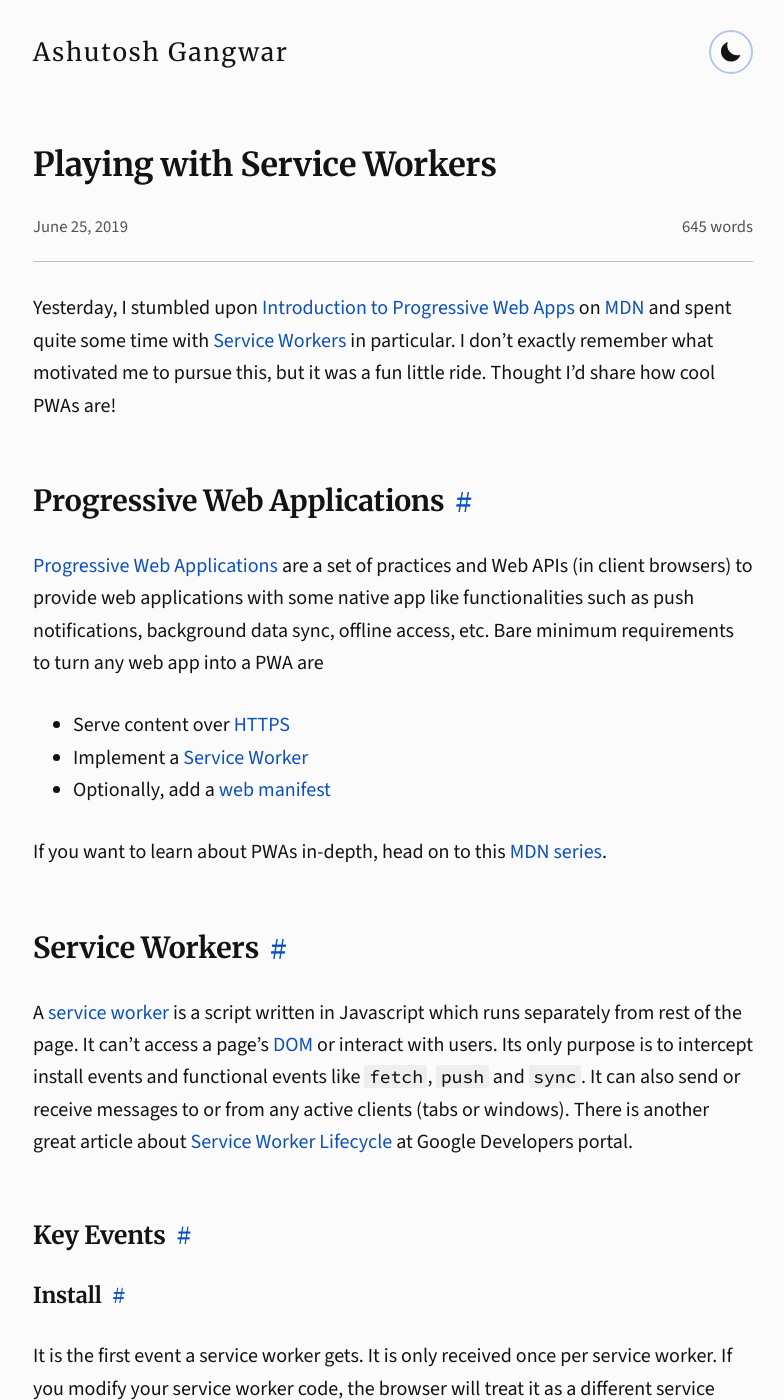
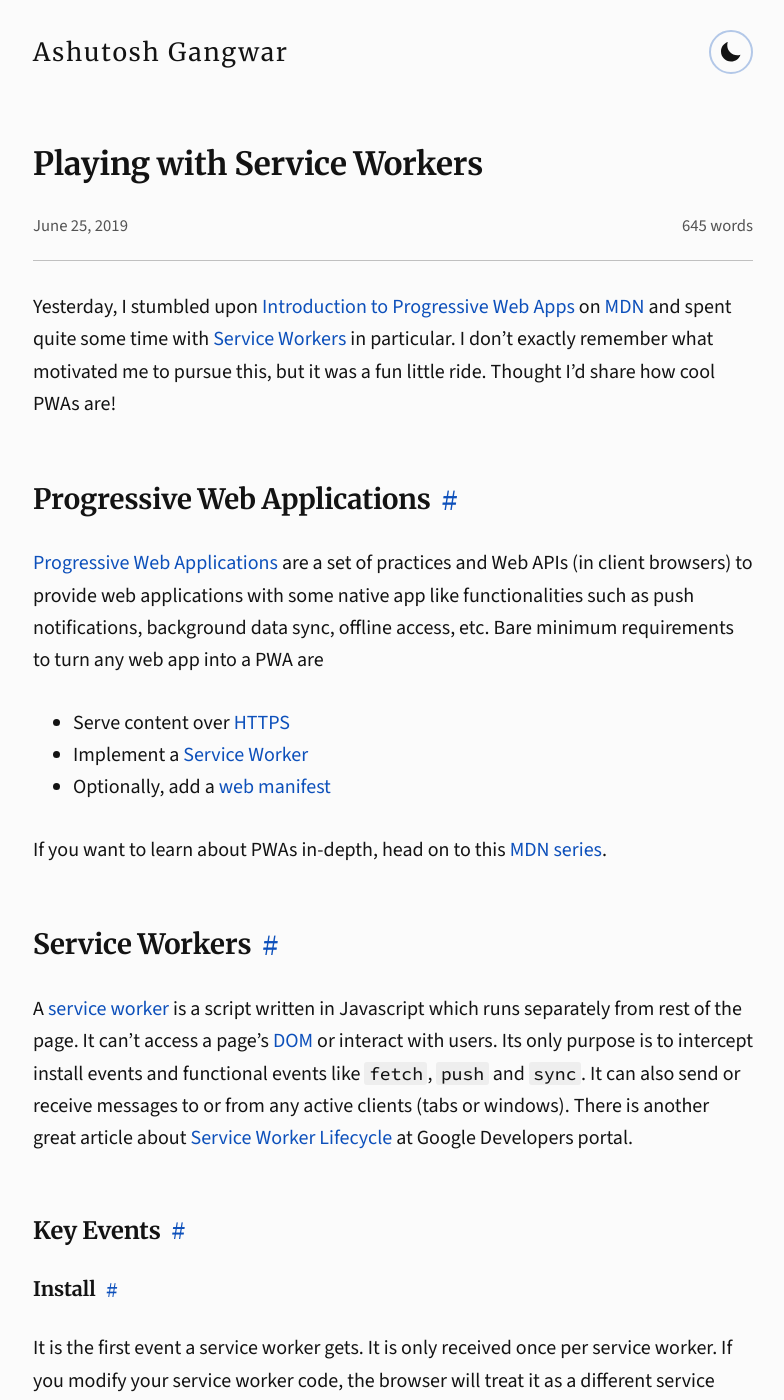
Before and after one commit to ashutoshgngwr/ashutoshgngwr.github.io, a Jekyll site: the page built from _posts/2019-06-25-playing-with-service-workers.md, in a window 1280 px wide and 1400 px high. Shown: the whole window, without its empty margins (247-1031 px from the left). Built offline with Jekyll 4.4.1, drawn with Linux system fonts in a browser that asks for light colours; comment, search, counter and statistics services are not loaded.

Commit message:
adjust heading font-size

```diff
--- a/_sass/base/_typography.scss
+++ b/_sass/base/_typography.scss
@@ -66,28 +66,28 @@ body {
 }
 
 h1 {
-  font-size: 1.65rem;
+  font-size: 1.6rem;
   margin-top: 0;
 }
 
 h2 {
-  font-size: 1.45rem;
+  font-size: 1.4rem;
 }
 
 h3 {
-  font-size: 1.25rem;
+  font-size: 1.2rem;
 }
 
 h4 {
-  font-size: 1.1rem;
+  font-size: 1rem;
 }
 
 h5 {
-  font-size: 0.95rem;
+  font-size: 0.87rem;
 }
 
 h6 {
-  font-size: 0.833rem;
+  font-size: 0.75rem;
 }
 
 a {
```
